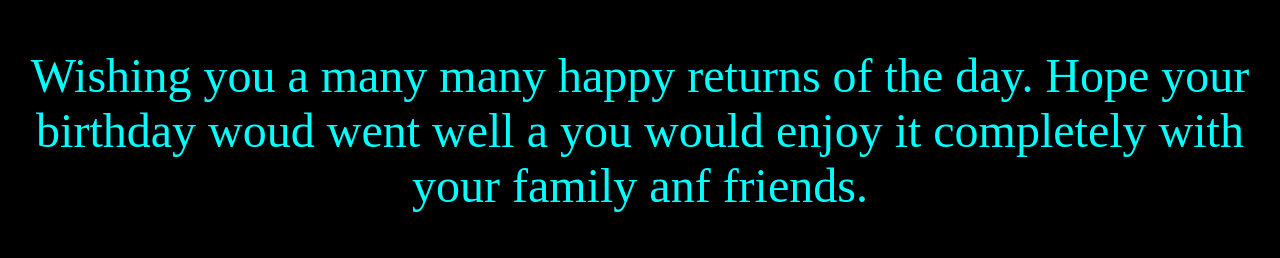
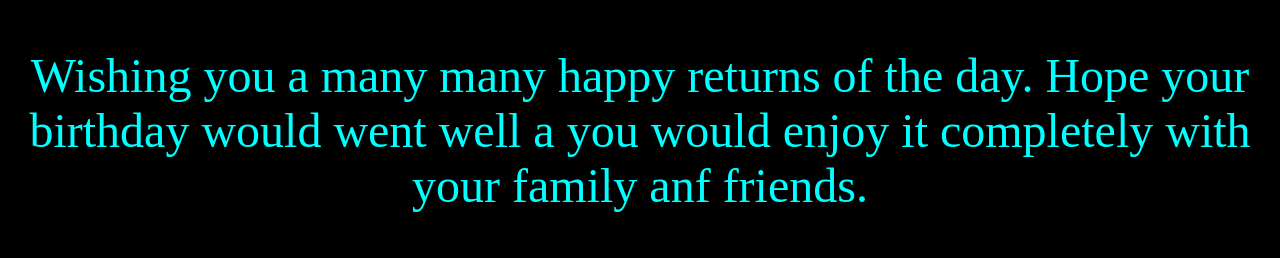
Before and after one commit to Samarth1911/Ricky-bangar, a plain HTML site: page message6.html in a window 1280 px wide. Shown: the top 258 px of the page. Drawn offline with nearby package versions, Linux system fonts and the light colour scheme.

Commit message:
Update message6.html

```diff
--- a/message6.html
+++ b/message6.html
@@ -5,7 +5,7 @@
             <title>Happy Birthday!!</title>
         </head>
         <body >
-            <P>Wishing you a many many happy returns of the day. Hope your birthday woud went well a
+            <P>Wishing you a many many happy returns of the day. Hope your birthday would went well a
                 you would enjoy it completely with your family anf friends.
             </P>
             <p>Stay happy and healthy the whole life </p>
```
